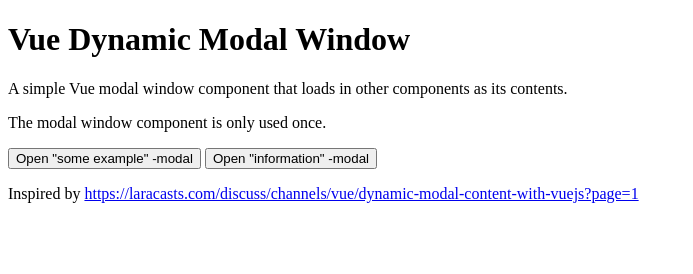
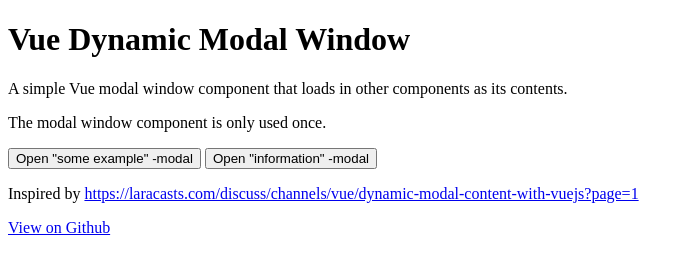
Before and after one commit to dutchwebworks/vue-dynamic-modal, a plain HTML site: page index.html in a window 1280 px wide. Shown: the whole page, without its empty margins (0-693 px from the left). Drawn offline with Linux system fonts and the light colour scheme.

Commit message:
Added reference to Github

```diff
--- a/index.html
+++ b/index.html
@@ -28,6 +28,10 @@
 
 	<p>
 		Inspired by <a href="https://laracasts.com/discuss/channels/vue/dynamic-modal-content-with-vuejs?page=1">https://laracasts.com/discuss/channels/vue/dynamic-modal-content-with-vuejs?page=1</a>
+	</p>
+
+	<p>
+		<a href="https://github.com/dutchwebworks/vue-dynamic-modal">View on Github</a>
 	</p>
 
 	<script type="text/x-template" id="modal">
```
